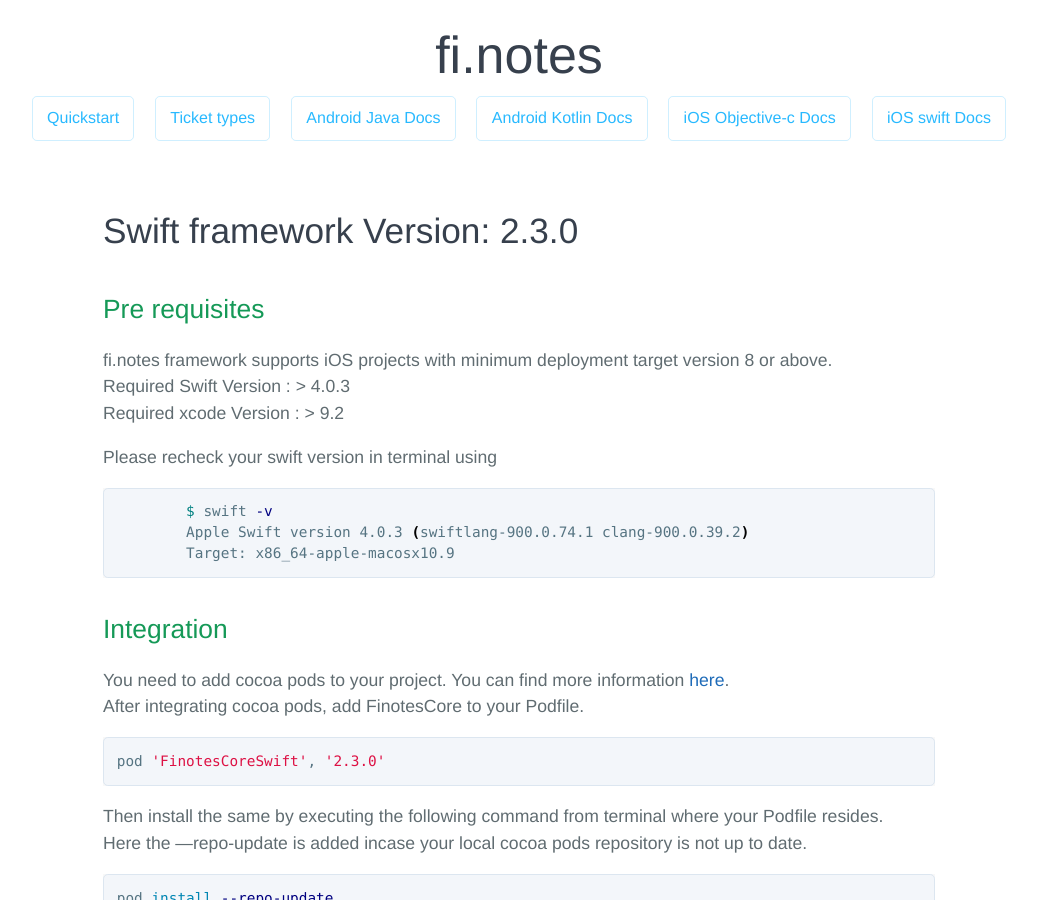
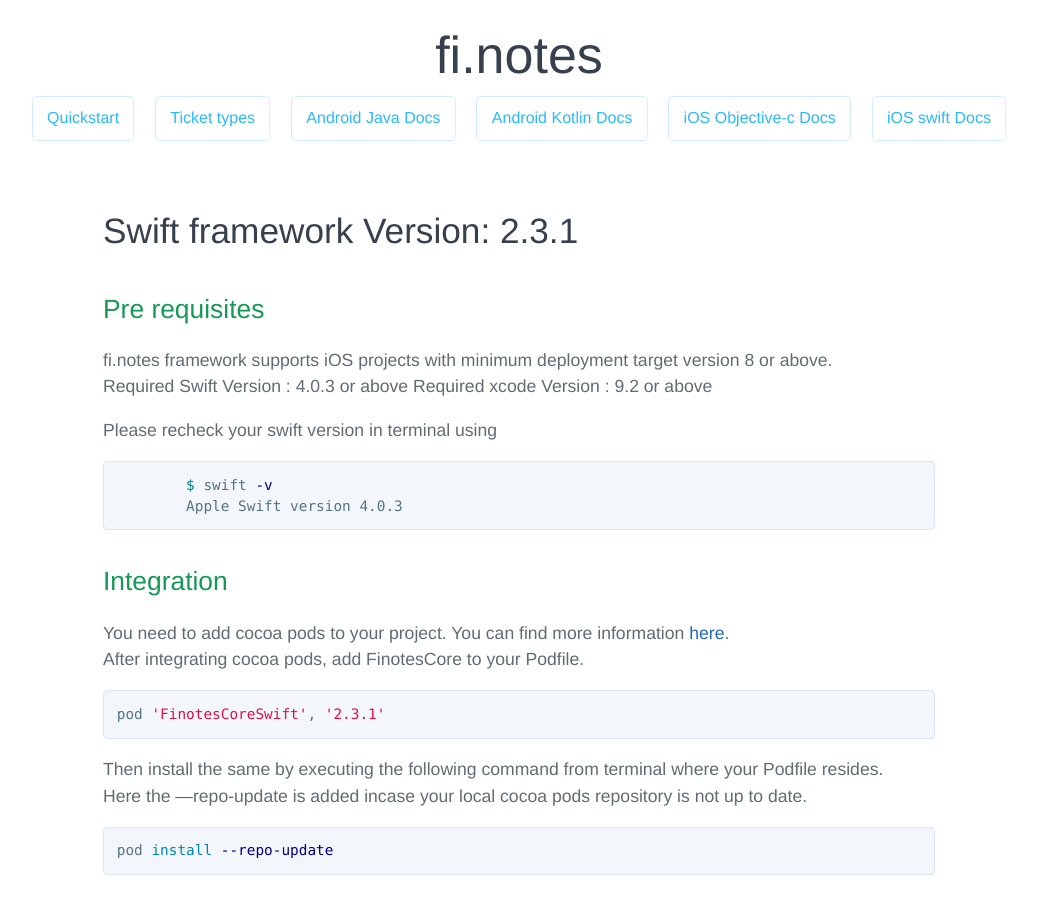
Before and after one commit to finotes/finotes.github.io, a Jekyll site: the page built from _posts/2018-02-02-swift-docs.md, in a window 1280 px wide and 900 px high. Shown: the whole window, without its empty margins (121-1158 px from the left). Built offline with Jekyll 4.4.1, drawn with Linux system fonts in a browser that asks for light colours; some web fonts are replaced.

Commit message:
Update 2018-02-02-swift-docs.md

````diff
--- a/_posts/2018-02-02-swift-docs.md
+++ b/_posts/2018-02-02-swift-docs.md
@@ -3,19 +3,18 @@ layout: post
 title: "iOS Swift Documentation"
 ---
 
-# Swift framework Version: 2.3.0
+# Swift framework Version: 2.3.1
 
 ## Pre requisites
 
 fi.notes framework supports iOS projects with minimum deployment target version 8 or above.
-Required Swift Version : > 4.0.3
-Required xcode Version : > 9.2
+Required Swift Version : 4.0.3 or above
+Required xcode Version : 9.2 or above
 
 Please recheck your swift version in terminal using
 ```bash
 	$ swift -v
-	Apple Swift version 4.0.3 (swiftlang-900.0.74.1 clang-900.0.39.2)
-	Target: x86_64-apple-macosx10.9
+	Apple Swift version 4.0.3
 ```
 
 ## Integration
@@ -24,7 +23,7 @@ You need to add cocoa pods to your project. You can find more information [here]
 After integrating cocoa pods, add FinotesCore to your Podfile.
 
 ```bash
-pod 'FinotesCoreSwift', '2.3.0'
+pod 'FinotesCoreSwift', '2.3.1'
 ```
 
 Then install the same by executing the following command from terminal where your Podfile resides.
````
